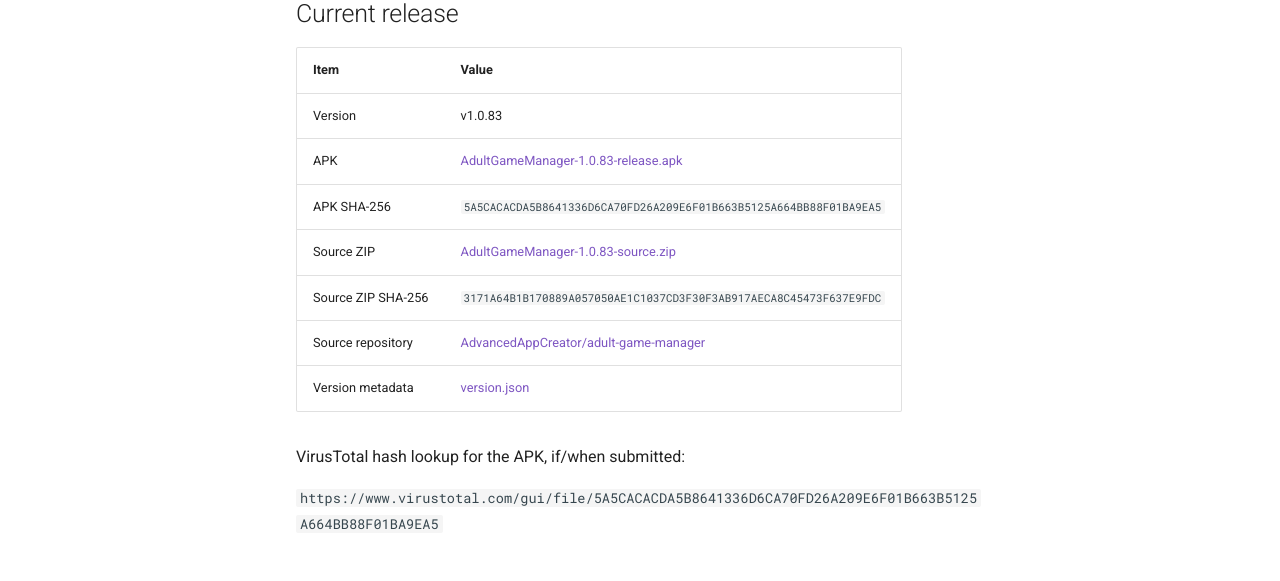
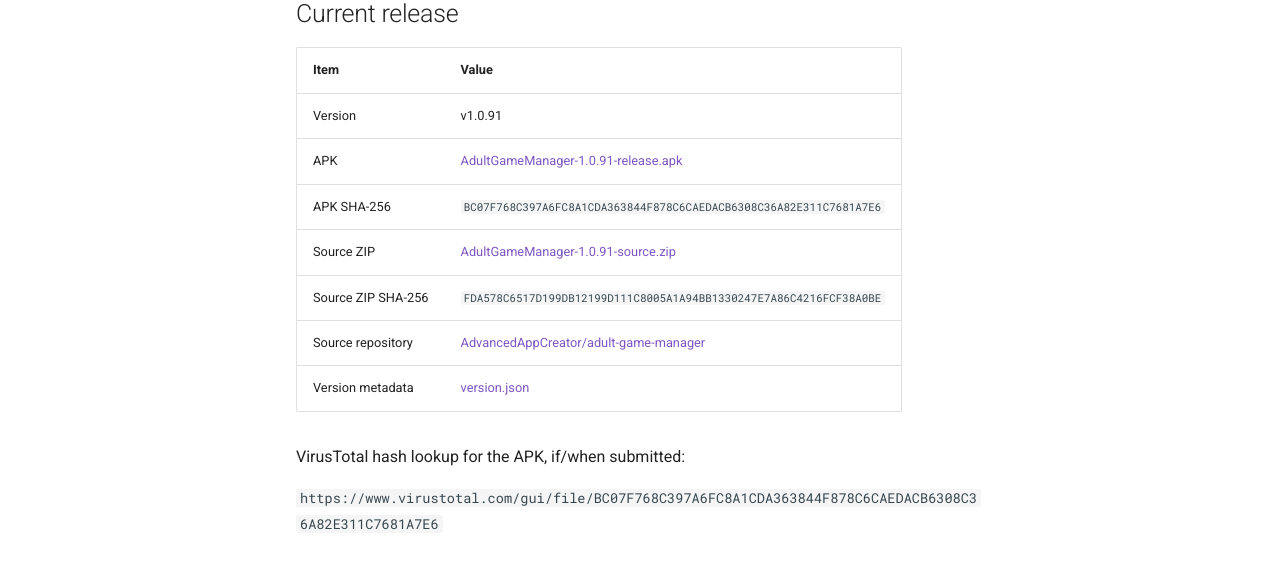
Before and after one commit to AdvancedAppCreator/adult-game-manager-releases, an MkDocs documentation site: the page built from docs/trust.md, in a window 1280 px wide and 900 px high. Shown: the part 297-878 px from the top of the window. Built offline with MkDocs 1.6.1 and Material for MkDocs 9.7.7, drawn with Linux system fonts in a browser that asks for light colours; comment, search, counter and statistics services are not loaded.

Commit message:
Update release docs for AGM 1.0.91
Co-authored-by: Copilot <223556219+Copilot@users.noreply.github.com>

```diff
--- a/docs/trust.md
+++ b/docs/trust.md
@@ -11,17 +11,17 @@ Adult Game Manager is designed to be local-first and verifiable.
 
 | Item | Value |
 | --- | --- |
-| Version | v1.0.83 |
-| APK | [AdultGameManager-1.0.83-release.apk](https://github.com/AdvancedAppCreator/adult-game-manager-releases/releases/download/app/AdultGameManager-1.0.83-release.apk) |
-| APK SHA-256 | `5A5CACACDA5B8641336D6CA70FD26A209E6F01B663B5125A664BB88F01BA9EA5` |
-| Source ZIP | [AdultGameManager-1.0.83-source.zip](https://github.com/AdvancedAppCreator/adult-game-manager-releases/releases/download/app/AdultGameManager-1.0.83-source.zip) |
-| Source ZIP SHA-256 | `3171A64B1B170889A057050AE1C1037CD3F30F3AB917AECA8C45473F637E9FDC` |
+| Version | v1.0.91 |
+| APK | [AdultGameManager-1.0.91-release.apk](https://github.com/AdvancedAppCreator/adult-game-manager-releases/releases/download/app/AdultGameManager-1.0.91-release.apk) |
+| APK SHA-256 | `BC07F768C397A6FC8A1CDA363844F878C6CAEDACB6308C36A82E311C7681A7E6` |
+| Source ZIP | [AdultGameManager-1.0.91-source.zip](https://github.com/AdvancedAppCreator/adult-game-manager-releases/releases/download/app/AdultGameManager-1.0.91-source.zip) |
+| Source ZIP SHA-256 | `FDA578C6517D199DB12199D111C8005A1A94BB1330247E7A86C4216FCF38A0BE` |
 | Source repository | [AdvancedAppCreator/adult-game-manager](https://github.com/AdvancedAppCreator/adult-game-manager) |
 | Version metadata | [version.json](https://github.com/AdvancedAppCreator/adult-game-manager-releases/releases/download/app/version.json) |
 
 VirusTotal hash lookup for the APK, if/when submitted:
 
-`https://www.virustotal.com/gui/file/5A5CACACDA5B8641336D6CA70FD26A209E6F01B663B5125A664BB88F01BA9EA5`
+`https://www.virustotal.com/gui/file/BC07F768C397A6FC8A1CDA363844F878C6CAEDACB6308C36A82E311C7681A7E6`
 
 ## Source and license
 
```
Also changed, not shown: other parts of docs/trust.md (+1 -1 lines), docs/changelog.md (+11 -1 lines), docs/verification.md (+7 -7 lines).
